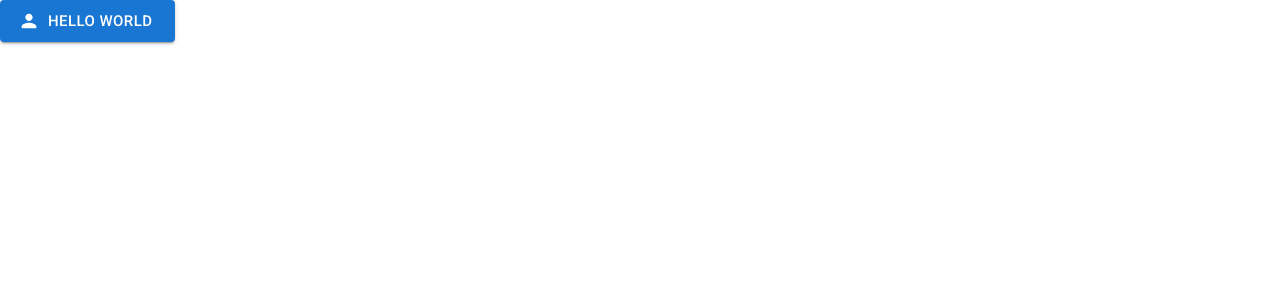
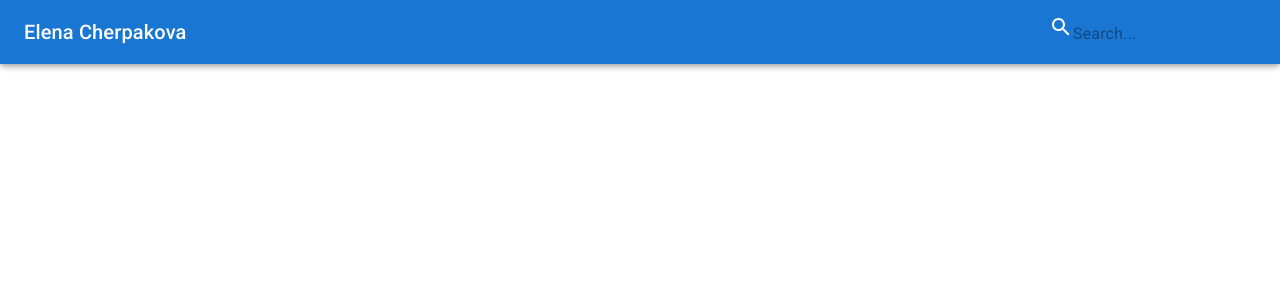
Before and after one commit to ElenaCherpakova/mui-practice, a React (Create React App) app: page / in a window 1280 px wide. Shown: the top 300 px of the page. Built offline with nearby package versions, Linux system fonts and the light colour scheme.

Commit message:
create components, fill navbar with content'

```diff
--- a/src/App.js
+++ b/src/App.js
@@ -1,27 +1,21 @@
-// import "./App.css";
+import NavBar from "./components/Navbar";
+import LeftBar from "./components/LeftBar";
+import RightBar from "./components/RightBar";
+import Feed from "./components/Feed";
 
-import { makeStyles } from "@mui/styles";
-import Button from "@mui/material/Button";
-import PersonIcon from "@mui/icons-material/Person";
+// import { makeStyles } from "@mui/styles";
 
-const useStyles = makeStyles((theme) => ({
-  button: {
-    color: "white",
-    background: theme.palette.primary.main,
-  },
-}));
+// const useStyles = makeStyles((theme) => ({}));
 
 function App() {
-  const classes = useStyles();
+  // const classes = useStyles();
   return (
-    <Button
-      variant="contained"
-      size="large"
-      className={classes.button}
-      startIcon={<PersonIcon />}
-    >
-      Hello World
-    </Button>
+    <div>
+      <NavBar />
+      <LeftBar/>
+      <RightBar/>
+      <Feed/>
+    </div>
   );
 }
 
--- /dev/null
+++ b/src/components/Feed.js
@@ -0,0 +1,12 @@
+import { makeStyles } from "@mui/styles";
+
+const useStyles = makeStyles((theme) => ({
+
+}));
+
+export default function Feed() {
+  const classes = useStyles();
+  return (
+  <div></div>
+  )
+}
--- /dev/null
+++ b/src/components/LeftBar.js
@@ -0,0 +1,12 @@
+import { makeStyles } from "@mui/styles";
+
+const useStyles = makeStyles((theme) => ({
+
+}));
+
+export default function LeftBar() {
+  const classes = useStyles();
+  return (
+    <div></div>
+  );
+}
--- /dev/null
+++ b/src/components/Navbar.js
@@ -0,0 +1,46 @@
+import { makeStyles } from "@mui/styles";
+import AppBar from "@mui/material/AppBar";
+import Toolbar from "@mui/material/Toolbar";
+import Typography from "@mui/material/Typography";
+import SearchIcon from "@mui/icons-material/Search";
+import InputBase from "@mui/material/InputBase";
+import { theme } from "../theme";
+
+const useStyles = makeStyles(() => ({
+  toolbar: {
+    display: "flex",
+    justifyContent: "space-between",
+  },
+  logoLg: {
+    display: "none",
+    [theme.breakpoints.up("sm")]: {
+      display: "block",
+    },
+  },
+  logoSm: {
+    display: "block",
+    [theme.breakpoints.up("sm")]: {
+      display: "none",
+    },
+  },
+}));
+
+export default function NavBar() {
+  const classes = useStyles();
+  return (
+    <AppBar>
+      <Toolbar className={classes.toolbar}>
+        <Typography variant="h6" className={classes.logoLg}>
+          Elena Cherpakova
+        </Typography>
+        <Typography variant="h6" className={classes.logoSm}>
+          EChrpkva
+        </Typography>
+        <div className={classes.search}>
+          <SearchIcon />
+          <InputBase placeholder="Search..." />
+        </div>
+      </Toolbar>
+    </AppBar>
+  );
+}
--- /dev/null
+++ b/src/components/RightBar.js
@@ -0,0 +1,12 @@
+import { makeStyles } from "@mui/styles";
+
+const useStyles = makeStyles((theme) => ({
+
+}));
+
+export default function RightBar() {
+  const classes = useStyles();
+  return (
+    <div></div>
+  );
+}
--- a/src/index.js
+++ b/src/index.js
@@ -1,17 +1,12 @@
-import { ThemeProvider } from '@mui/material/styles';
 import React from "react";
 import ReactDOM from "react-dom";
 // import "./index.css";
 import App from "./App";
 import reportWebVitals from "./reportWebVitals";
-import { theme } from "./theme";
-
 
 ReactDOM.render(
   <React.StrictMode>
-    <ThemeProvider theme={theme}>
-      <App />
-    </ThemeProvider>
+    <App />
   </React.StrictMode>,
   document.getElementById("root")
 );
--- a/src/theme.js
+++ b/src/theme.js
@@ -1,9 +1,15 @@
-import { createTheme } from '@mui/material/styles';
-
-import { red } from "@mui/material/colors";
+import { createTheme } from "@mui/material/styles";
+import { blue } from "@mui/material/colors";
 
 export const theme = createTheme({
   palette: {
-    main: red,
+    primary: {
+      main: blue[100],
+    },
+  },
+  myButton: {
+    backgroundColor: "red",
+    color: "white",
+    border: "1px solid black",
   },
 });
```
